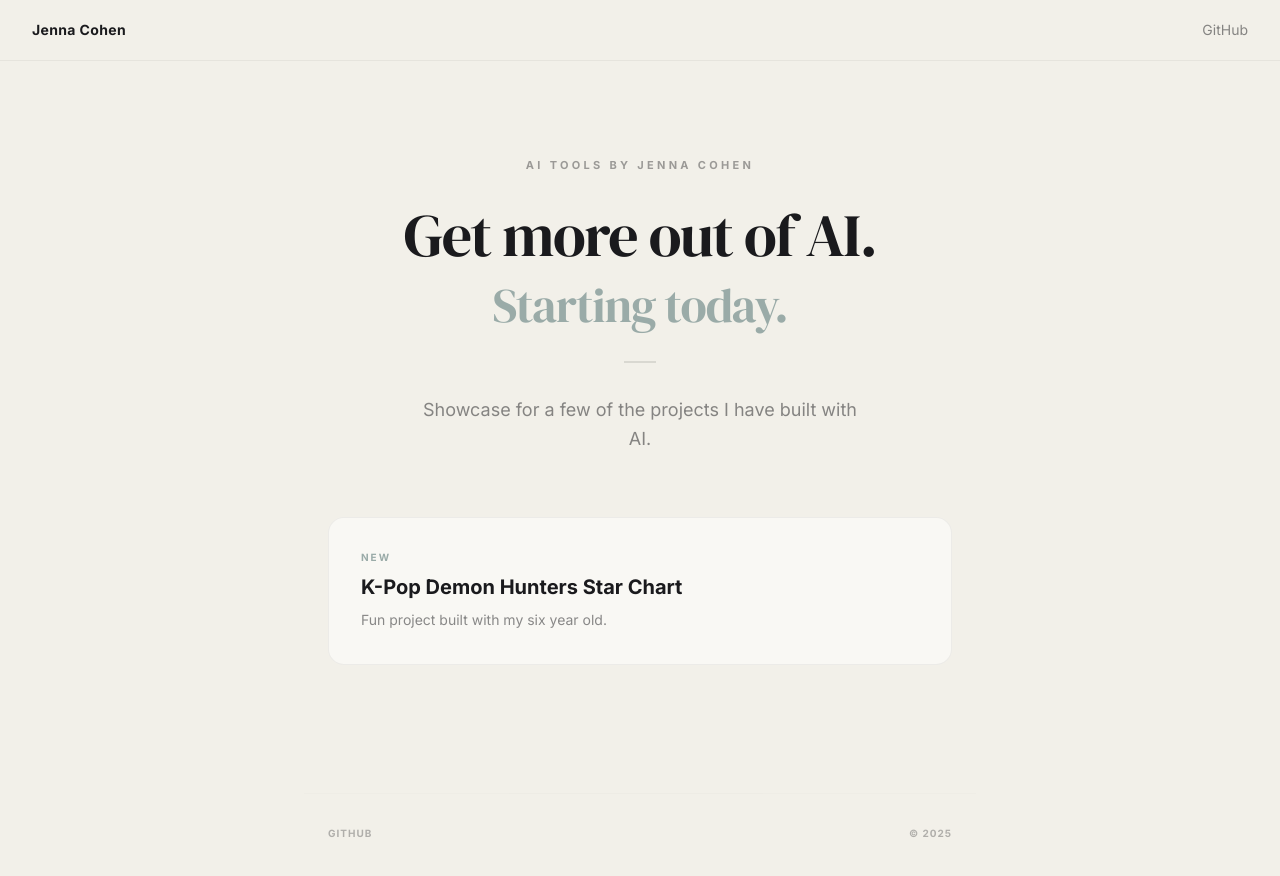
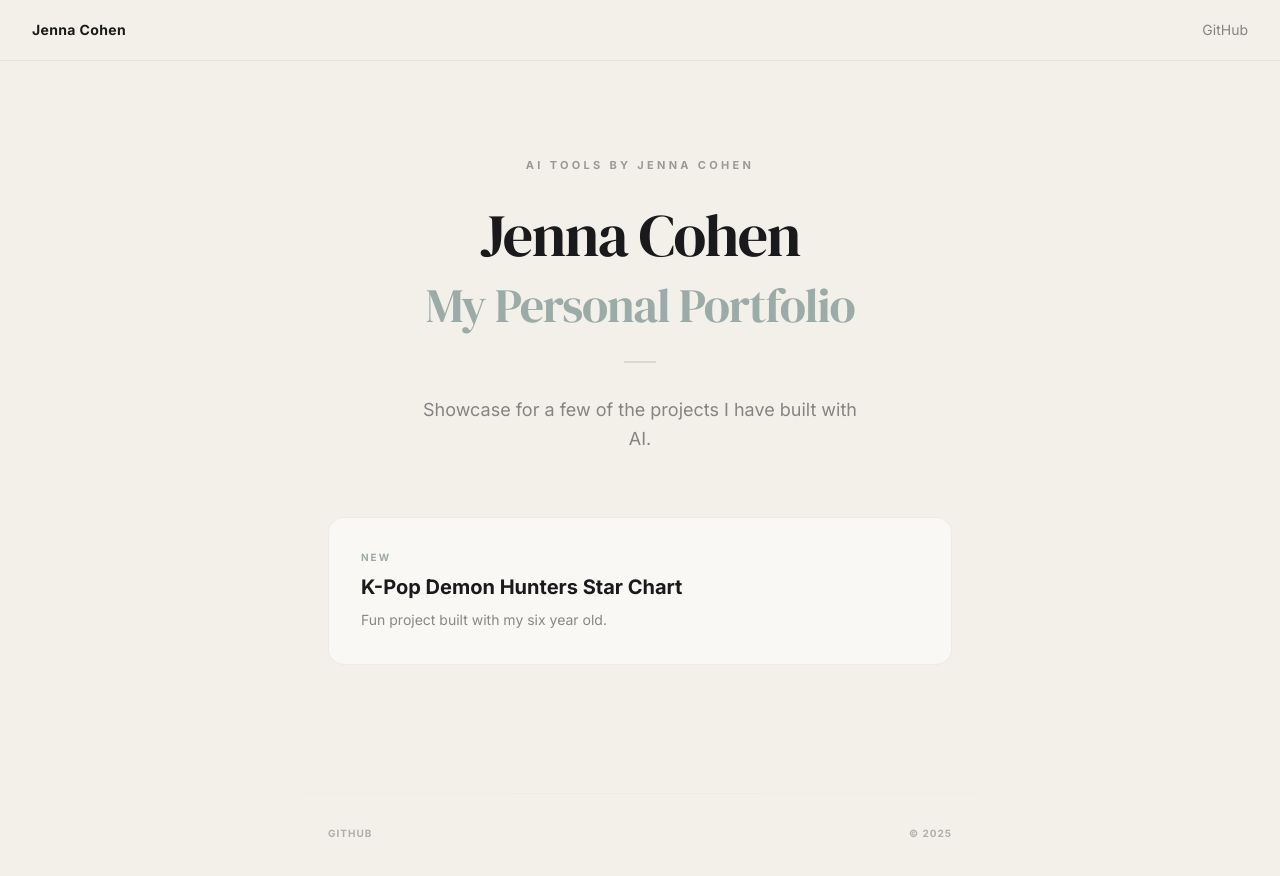
Before and after one commit to JennaCohen1/public-personal-website, a Next.js app: page / in a window 1280 px wide. Shown: the top 876 px of the page. Built offline with nearby package versions, Linux system fonts and the light colour scheme.

Commit message:
Update hero section with new titles

```diff
--- a/src/app/page.tsx
+++ b/src/app/page.tsx
@@ -59,10 +59,10 @@ export default function App() {
       <main className="max-w-2xl mx-auto px-6 pt-24 pb-16 text-center">
         <p className="text-[11px] font-bold uppercase tracking-[0.3em] opacity-40 mb-6">AI Tools by Jenna Cohen</p>
         <h1 className="text-5xl md:text-6xl font-serif tracking-tight leading-tight mb-2">
-          Get more out of AI.
+          Jenna Cohen
         </h1>
         <h2 className="text-4xl md:text-5xl font-serif tracking-tight text-[#9AABA8] mb-8">
-          Starting today.
+          My Personal Portfolio
         </h2>
         <div className="w-8 h-[2px] bg-black/10 mx-auto mb-8"></div>
         <p className="text-lg opacity-50 max-w-md mx-auto leading-relaxed">
```
